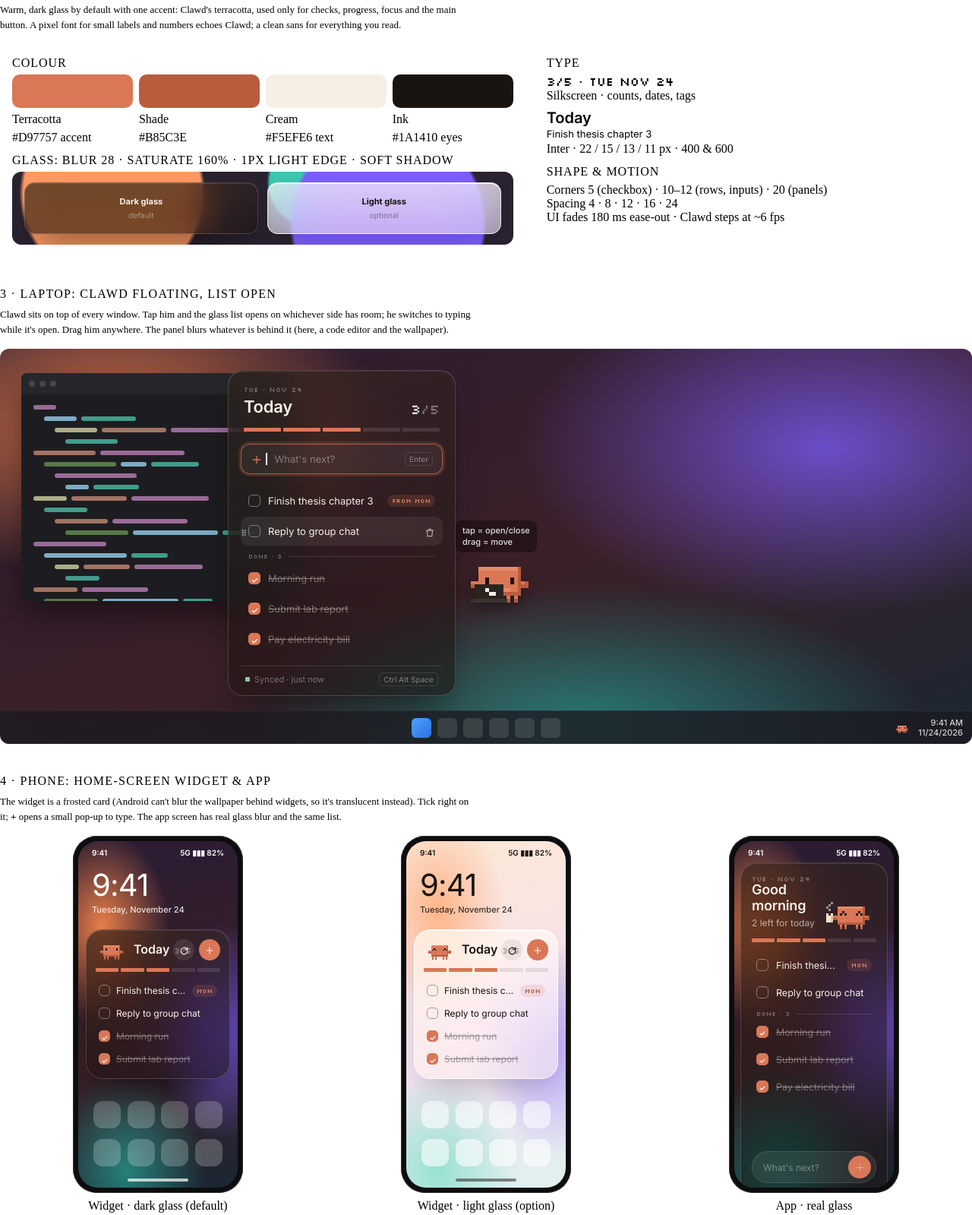
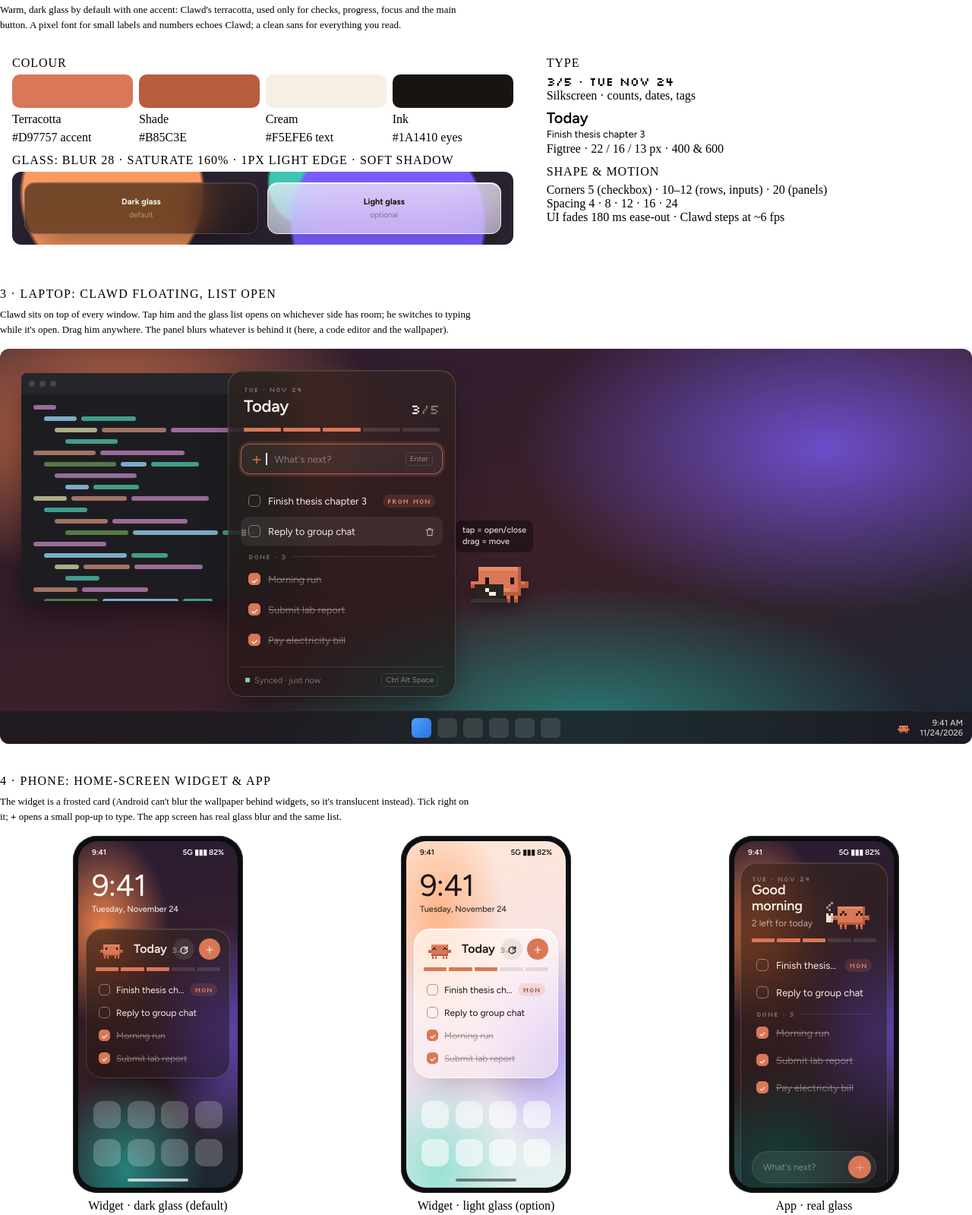
Before and after one commit to Romeo-04/floating-clawd, a plain HTML site: page design/mockup.html in a window 1280 px wide. Shown: the part 433-2032 px from the top of the page at 76% size. Drawn offline with Linux system fonts and the light colour scheme.

Commit message:
design: swap Inter for Figtree, tighten type scale

```diff
--- a/design/mockup.html
+++ b/design/mockup.html
@@ -3,7 +3,7 @@
 <head>
 <meta charset="utf-8">
 <title>Floating Clawd — design language & mockups</title>
-<link href="https://fonts.googleapis.com/css2?family=Inter:wght@400;500;600;700&family=Silkscreen&display=swap" rel="stylesheet">
+<link href="https://fonts.googleapis.com/css2?family=Figtree:wght@400;500;600;700&family=Silkscreen&display=swap" rel="stylesheet">
 <style>
 :root{
   /* Clawd */
@@ -17,7 +17,7 @@
   --glass-light:linear-gradient(180deg,rgba(255,251,246,.70),rgba(250,242,233,.56));
   --glass-edge-dark:rgba(255,240,225,.16);
   --glass-edge-light:rgba(255,255,255,.75);
-  --ui:'Inter',"Segoe UI Variable",system-ui,sans-serif;
+  --ui:'Figtree',"Segoe UI Variable",system-ui,sans-serif;
   --px:'Silkscreen',ui-monospace,monospace;
 }
 *{box-sizing:border-box;margin:0;padding:0}
@@ -73,9 +73,9 @@ ul{list-style:none}
 .t{flex:1;min-width:0;white-space:nowrap;overflow:hidden;text-overflow:ellipsis}
 .done .t{color:var(--cream-3);text-decoration:line-through;text-decoration-color:var(--cream-3)}
 .glass-l .done .t{color:var(--ink-3);text-decoration-color:var(--ink-3)}
-.tag{flex:none;font:400 8px/1 var(--px);letter-spacing:.04em;padding:4px 6px;border-radius:999px;color:var(--clawd-hi);background:rgba(217,119,87,.16)}
+.tag{flex:none;font:400 9px/1 var(--px);letter-spacing:.04em;padding:4px 6px;border-radius:999px;color:var(--clawd-hi);background:rgba(217,119,87,.16)}
 .glass-l .tag{color:#A24E31;background:rgba(217,119,87,.16)}
-.divider{display:flex;align-items:center;gap:8px;font:400 8px/1 var(--px);color:var(--cream-3);letter-spacing:.06em}
+.divider{display:flex;align-items:center;gap:8px;font:400 9px/1 var(--px);color:var(--cream-3);letter-spacing:.06em}
 .divider:after{content:"";flex:1;height:1px;background:var(--cream-line)}
 .glass-l .divider{color:var(--ink-3)} .glass-l .divider:after{background:var(--ink-line)}
 .icon{display:inline-block;vertical-align:middle;flex:none}
@@ -164,7 +164,7 @@ ul{list-style:none}
 .app-hero h3{font:600 18px/1.15 var(--ui);letter-spacing:-.01em}
 .app-hero p{font:400 12px/1.4 var(--ui);color:var(--cream-2);margin-top:4px}
 .app .tasks{display:flex;flex-direction:column}
-.app .tasks li{height:36px;padding:0 6px;font-size:12.5px}
+.app .tasks li{height:36px;padding:0 6px;font-size:13px}
 .app .divider{margin:6px 6px 2px}
 .composer{margin-top:auto;margin-bottom:6px;display:flex;align-items:center;gap:8px;height:42px;border-radius:999px;padding:0 6px 0 14px;
   background:rgba(245,239,230,.08);border:1px solid var(--cream-line);font-size:12px;color:var(--cream-3)}
@@ -220,7 +220,7 @@ ul{list-style:none}
           <div style="font:400 11px/1.5 var(--font-sans);color:var(--muted-foreground);margin-bottom:8px">Silkscreen · counts, dates, tags</div>
           <div style="font:600 20px/1.2 var(--ui)">Today</div>
           <div style="font:400 13px/1.5 var(--ui)">Finish thesis chapter 3</div>
-          <div style="font:400 11px/1.5 var(--font-sans);color:var(--muted-foreground)">Inter · 22 / 15 / 13 / 11 px · 400 & 600</div>
+          <div style="font:400 11px/1.5 var(--font-sans);color:var(--muted-foreground)">Figtree · 22 / 16 / 13 px · 400 & 600</div>
         </div>
         <div>
           <div class="k">Shape & motion</div>
```
